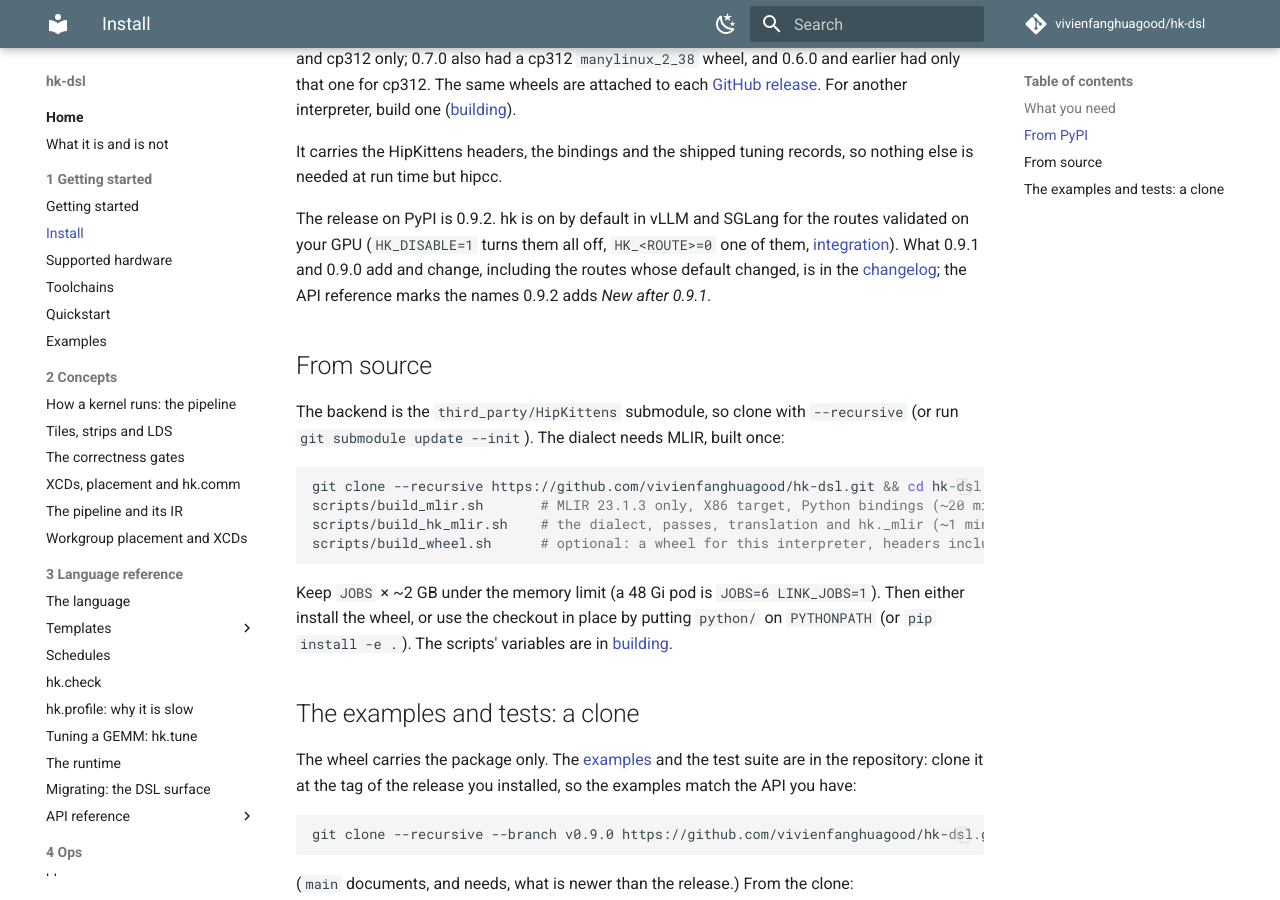
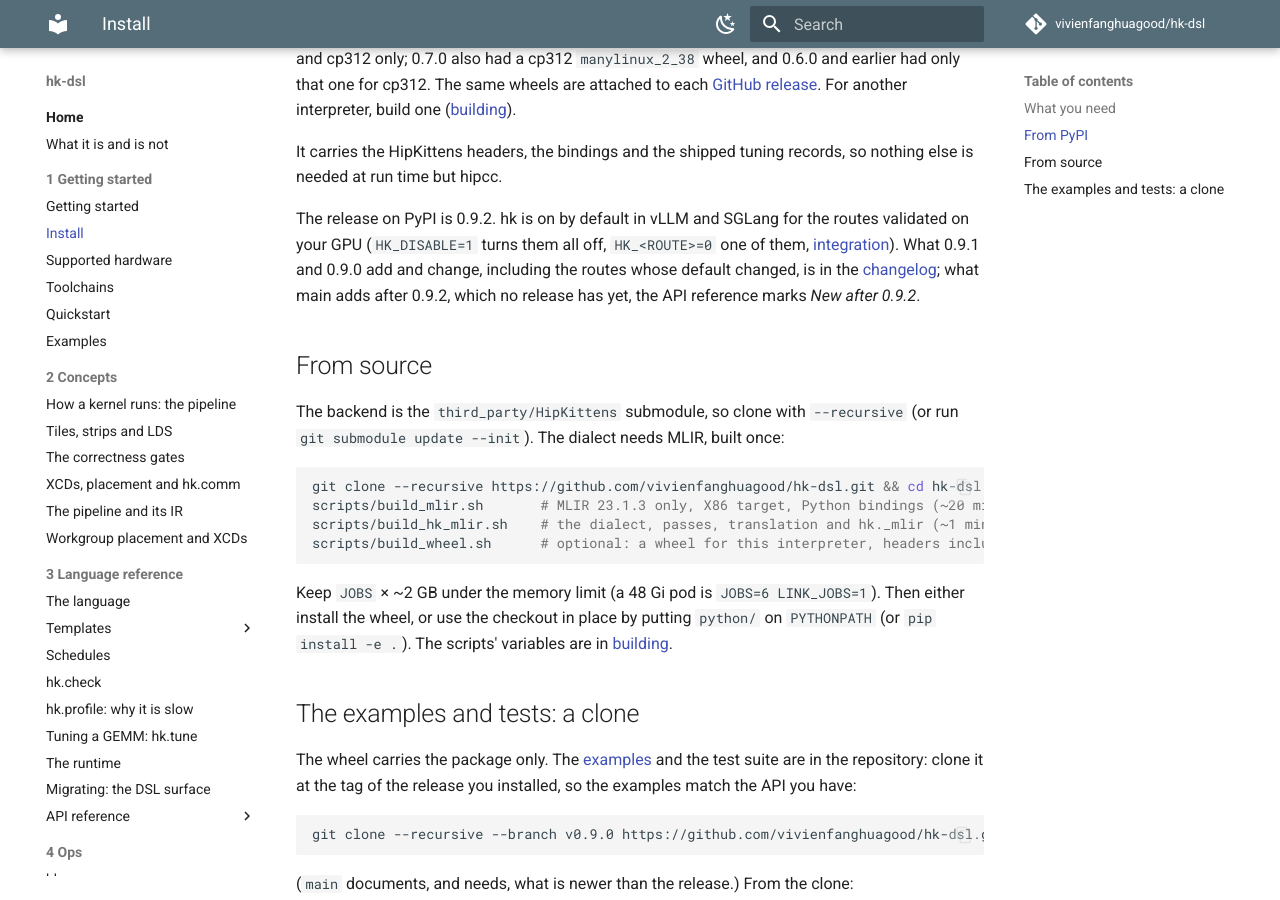
Before and after one commit to vivienfanghuagood/hk-dsl, an MkDocs documentation site: the page built from docs/install.md, in a window 1280 px wide and 900 px high, scrolled down 1401 px. Built offline with MkDocs 1.6.1 and Material for MkDocs 9.7.7, drawn with Linux system fonts in a browser that asks for light colours; comment, search, counter and statistics services are not loaded.

Commit message:
post-release 0.9.2: API marks against the 0.9.2 wheel, RELEASE = None, CHANGELOG Unreleased
The after-the-release step of docs/releasing.md for 0.9.2, as #254 did for 0.9.1:
- scripts/api_baseline_0.9.2.json recorded with `gen_api_docs.py --baseline` from
  hk_dsl-0.9.2-cp310-cp310-manylinux_2_35_x86_64.whl (on PyPI and the v0.9.2 release,
  sha256 802220c1...); the 0.9.1 baseline is deleted.
- gen_api_docs: PYPI = "0.9.2", RELEASE = None; regenerated.
- test_api_docs checks against 0.9.2; llms.txt, the skill, install and docs/README: marks
  are *New after 0.9.2*, main only.
- CHANGELOG: ## Unreleased at the top, with #253's entry moved there (it merged after the tag,
  into the 0.9.2 section, for want of an Unreleased one).

Co-Authored-By: Claude <noreply@anthropic.com>

```diff
--- a/docs/install.md
+++ b/docs/install.md
@@ -64,8 +64,8 @@ The release on PyPI is 0.9.2. hk is on by default in vLLM and SGLang for the
 routes validated on your GPU (`HK_DISABLE=1` turns them all off, `HK_<ROUTE>=0`
 one of them, [integration](integration.md#on-by-default-and-turning-it-off)).
 What 0.9.1 and 0.9.0 add and change, including the routes whose default changed,
-is in the [changelog](../CHANGELOG.md); the API reference marks the names
-0.9.2 adds *New after 0.9.1*.
+is in the [changelog](../CHANGELOG.md); what main adds after 0.9.2, which no
+release has yet, the API reference marks *New after 0.9.2*.
 
 ## From source
 
--- a/llms.txt
+++ b/llms.txt
@@ -68,7 +68,7 @@ It traces and runs on both GPUs, ragged shapes (100x1000) included; `hk.check` t
 
 ## Pitfalls
 
-- The docs describe main; `pip install hk-dsl` is 0.9.2 (check `hk.__version__`). The API reference marks what is *New after 0.9.1*: in 0.9.2, not in 0.9.1. 0.8.0 added, and 0.7.0 lacks, workgroup placement (`hk.kernel(placement=)`, `hk.Placement`, `hk.arch.xcd_count`), `hk.map_cpp`, the strip ops and element exchange. 0.6.0's synchronous `g.load` / `g.store` on gfx950 read and write past a partial last tile; 0.7.0's do not.
+- The docs describe main; `pip install hk-dsl` is 0.9.2 (check `hk.__version__`). The API reference marks what is *New after 0.9.2*: on main only, in no release yet. 0.8.0 added, and 0.7.0 lacks, workgroup placement (`hk.kernel(placement=)`, `hk.Placement`, `hk.arch.xcd_count`), `hk.map_cpp`, the strip ops and element exchange. 0.6.0's synchronous `g.load` / `g.store` on gfx950 read and write past a partial last tile; 0.7.0's do not.
 - Positional kernel parameters are tensors (`hk.Tensor[dtype]`, 4-D `(batch, depth, rows, cols)`; a 2-D tensor is `(rows, cols)`). Constexprs are keyword-only with a default, baked into the source: a new value is a new compile.
 - The transcendental math (gelu, dgelu, sqrt, rsqrt, silu) is fp32-only: load 16-bit data into an fp32 tile or strip (the load converts) and store it back (the store converts). `hk.math.gelu` is `F.gelu(x, approximate="tanh")`, not the erf default.
 - A strip's columns are whole chunks of `wave x run` (32 x run on gfx1100, 64 x run on gfx950): `CW=512` with `run=8` fits both. Read the wave from `hk.arch.target().wave` when a plan depends on it.
```
Also changed, not shown: CHANGELOG.md (+4 -2 lines), docs/README.md (+1 -1 lines), docs/api/README.md (+1 -1 lines), skills/hk-kernel/SKILL.md (+2 -2 lines), 4 other files.
